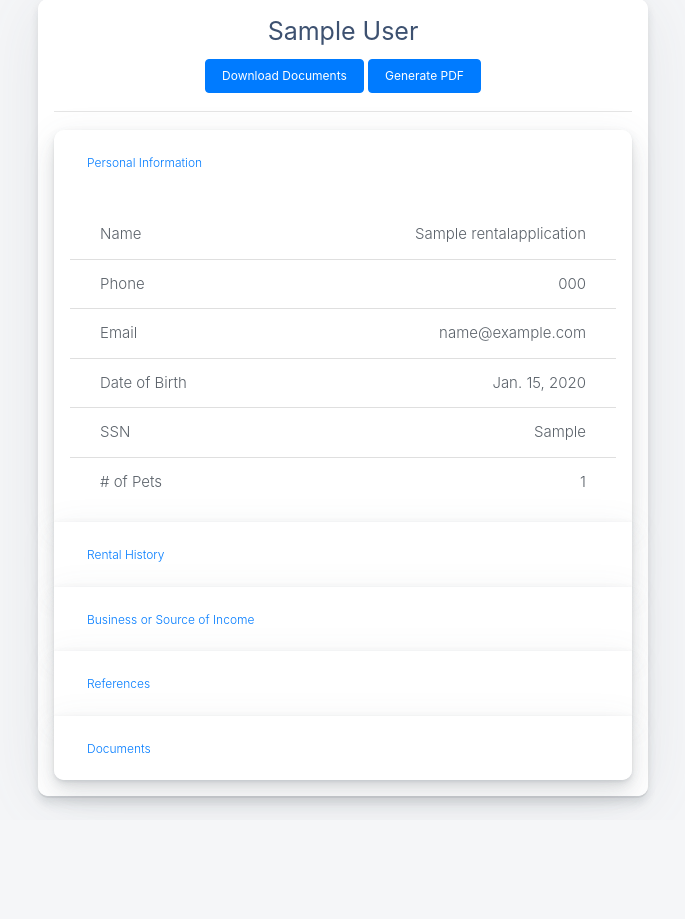
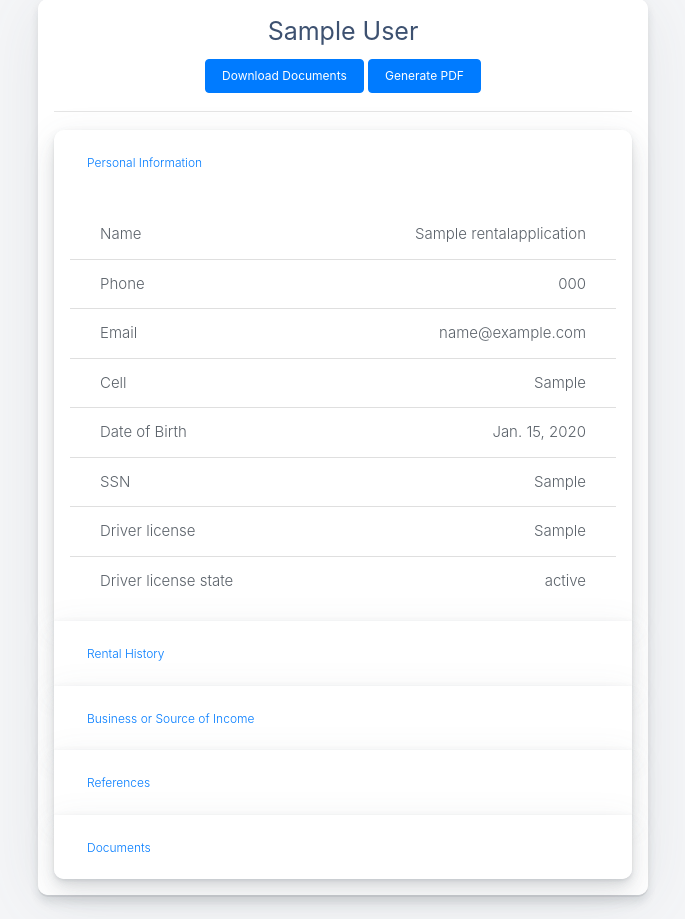
Before and after one commit to apmilen/homenet, a Django app: page /leases/00000000-0000-0000-0000-000000000001/rental-detail in a window 1280 px wide. Shown: the part 110-1029 px from the top of the page, without its empty margins (297-982 px from the left). Before the commit the page ends 921 px from the top, so only its background shows below. Run offline with Django 3.2, Linux system fonts and the light colour scheme; a user stored in the database is signed in; tables that the repository leaves empty hold one stand-in row (values such as "Sample post"); grey boxes marked "Sample" are stand-in pictures; parts of the project's set-up code (start-up, migrations or seed data) failed here and were passed over; some libraries are stand-ins or nearby versions.

Commit message:
New RentalApplication fields added to rental_app_detail

```diff
--- a/pennydjango/templates/leases/rental_app/rental_app_detail.html
+++ b/pennydjango/templates/leases/rental_app/rental_app_detail.html
@@ -45,6 +45,10 @@
               <span class="float-right">{{ object.email|default_if_none:"" }}</span>
             </li>
             <li class="list-group-item">
+              Cell
+              <span class="float-right">{{ object.cell|default_if_none:"" }}</span>
+            </li>
+            <li class="list-group-item">
               Date of Birth
               <span class="float-right">{{ object.date_of_birth|default_if_none:"" }}</span>
             </li>
@@ -53,8 +57,12 @@
               <span class="float-right">{{ object.ssn }}</span>
             </li>
             <li class="list-group-item">
-              # of Pets
-              <span class="float-right">{{ object.n_of_pets|default_if_none:"" }}</span>
+              Driver license
+              <span class="float-right">{{ object.driver_license|default_if_none:"" }}</span>
+            </li>
+            <li class="list-group-item">
+              Driver license state
+              <span class="float-right">{{ object.driver_license_state|default_if_none:"" }}</span>
             </li>
           </ul>
         </div>
@@ -80,12 +88,40 @@
               <span class="float-right">{{ object.current_address|default_if_none:"" }}</span>
             </li>
             <li class="list-group-item">
+              Current City
+              <span class="float-right">{{ object.current_city|default_if_none:"" }}</span>
+            </li>
+            <li class="list-group-item">
+              Current state
+              <span class="float-right">{{ object.current_state|default_if_none:"" }}</span>
+            </li>
+            <li class="list-group-item">
               Zipcode
               <span class="float-right">{{ object.zipcode|default_if_none:"" }}</span>
             </li>
             <li class="list-group-item">
+              Reason moving
+              <span class="float-right">{{ object.reason_moving|default_if_none:"" }}</span>
+            </li>
+            <li class="list-group-item">
               Current Monthly Rent
               <span class="float-right">{{ object.current_monthly_rent|default_if_none:"" }}</span>
+            </li>
+            <li class="list-group-item">
+              Term
+              <span class="float-right">{{ object.current_term|default_if_none:"" }}</span>
+            </li>
+            <li class="list-group-item">
+              Previous address
+              <span class="float-right">{{ object.previous_address|default_if_none:"" }}</span>
+            </li>
+            <li class="list-group-item">
+              City
+              <span class="float-right">{{ object.previous_city|default_if_none:"" }}</span>
+            </li>
+            <li class="list-group-item">
+              State
+              <span class="float-right">{{ object.previous_state|default_if_none:"" }}</span>
             </li>
             <li class="list-group-item">
               Landlord Name
@@ -94,6 +130,18 @@
             <li class="list-group-item">
               Landlord Contact
               <span class="float-right">{{ object.landlord_contact|default_if_none:"" }}</span>
+            </li>
+            <li class="list-group-item">
+              Previous landlord
+              <span class="float-right">{{ object.previous_landlord_name|default_if_none:"" }}</span>
+            </li>
+            <li class="list-group-item">
+              Previous landlord address
+              <span class="float-right">{{ object.previous_landlord_address|default_if_none:"" }}</span>
+            </li>
+            <li class="list-group-item">
+              Previous landlord phone
+              <span class="float-right">{{ object.previous_landlord_phone|default_if_none:"" }}</span>
             </li>
           </ul>
         </div>
@@ -123,18 +171,36 @@
               <span class="float-right">{{ object.job_title|default_if_none:"" }}</span>
             </li>
             <li class="list-group-item">
+              Work address
+              <span class="float-right">{{ object.work_address|default_if_none:"" }}</span>
+            </li>
+            <li class="list-group-item">
+              Work phone
+              <span class="float-right">{{ object.work_phone|default_if_none:"" }}</span>
+            </li>
+            <li class="list-group-item">
+              Supervisor
+              <span class="float-right">{{ object.work_supervisor|default_if_none:"" }}</span>
+            </li>
+            <li class="list-group-item">
+              Phone
+              <span class="float-right">{{ object.supervisor_phone|default_if_none:"" }}</span>
+            </li>
+            <li class="list-group-item">
+              Time At Current Job
+              <span class="float-right">{{ object.time_at_current_job|default_if_none:"" }}</span>
+            </li>
+            <li class="list-group-item">
               Annual Income
               <span class="float-right">{{ object.annual_income|default_if_none:"" }}</span>
             </li>
-            {% if object.aditional_income %}
-              <li class="list-group-item">
-                Aditional sources of income
-                <span class="float-right">{{ object.aditional_income|default_if_none:"" }}</span>
-              </li>
-            {% endif %}
             <li class="list-group-item">
-              Time At Current Job
-              <span class="float-right">{{ object.time_at_current_job|default_if_none:"" }}</span>
+              Aditional sources of income
+              <span class="float-right">{{ object.aditional_income|default_if_none:"" }}</span>
+            </li>
+            <li class="list-group-item">
+              Alimony/Child support or load payments
+              <span class="float-right">{{ object.other_payments|default_if_none:"" }}</span>
             </li>
           </ul>
         </div>
@@ -197,6 +263,10 @@
            aria-labelledby="headingFour"
            data-parent="#accordion-rental-app">
         <div class="card-body">
+          {% if id_file %}
+            <span style="margin-left: 12px;">Current ID: </span>
+              <a href="{{ id_file.url }}" target="_blank">{{ id_file.name }}</a>
+          {% endif%}
           {% if rental_docs %}
             <table class="table">
               <thead>
```
